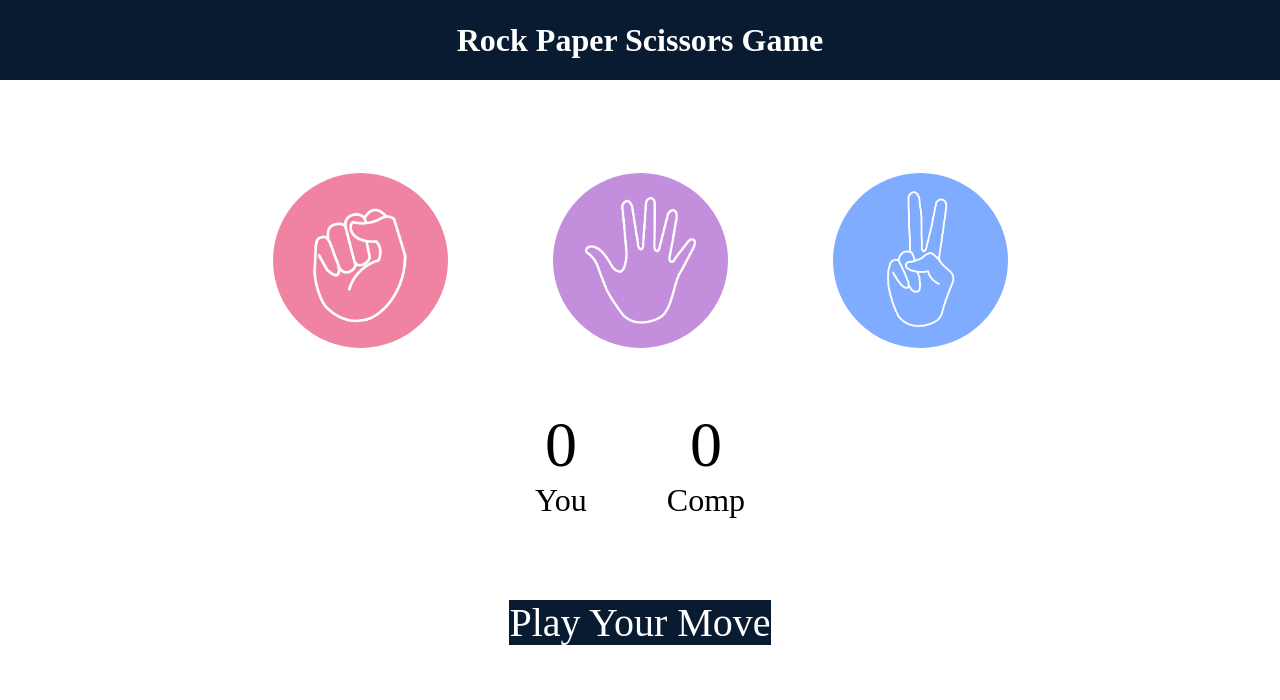
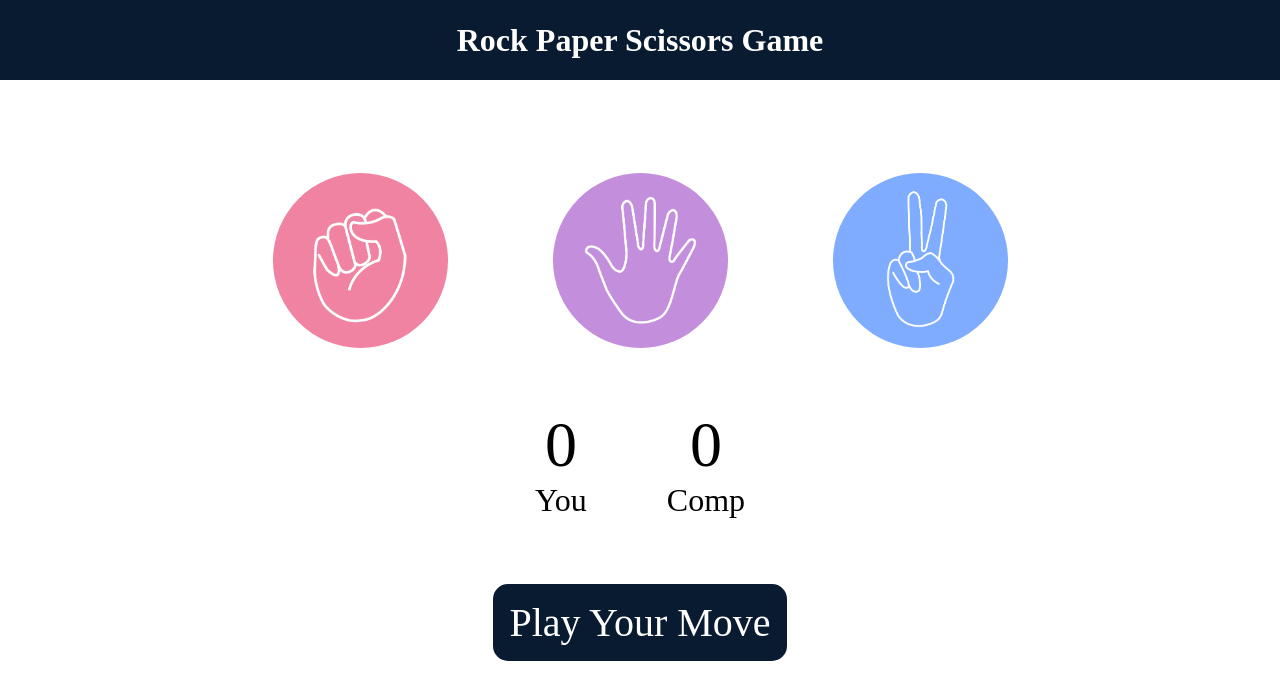
Before and after one commit to dhruv1067/Rock-Paper-Scissors-Game, a plain HTML site: page index.html in a window 1280 px wide. Drawn offline with Linux system fonts and the light colour scheme.

Commit message:
some changes in style

```diff
--- a/style.css
+++ b/style.css
@@ -60,7 +60,8 @@ img{
 .msg{
     background-color: #081b31;
     color: #fff;
-    height: 3rem;
     font-size: 2.5rem;
     display: inline;
+    border-radius: 15px ;
+    padding: 1rem;
 }
```
